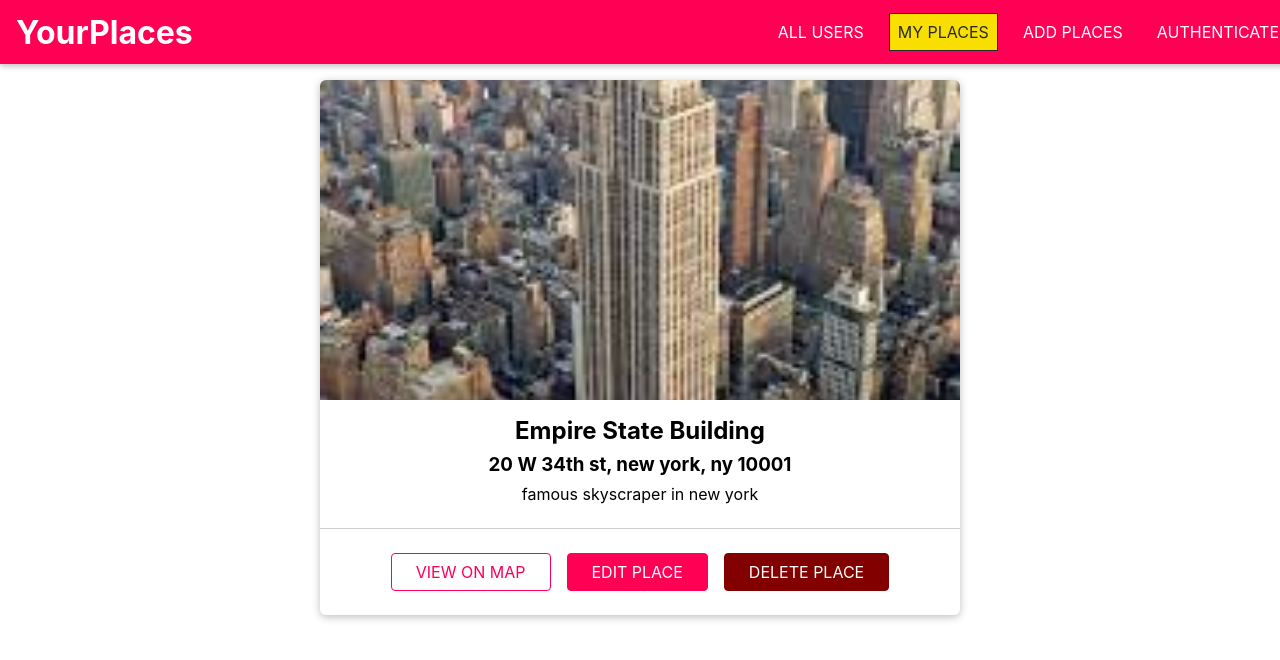
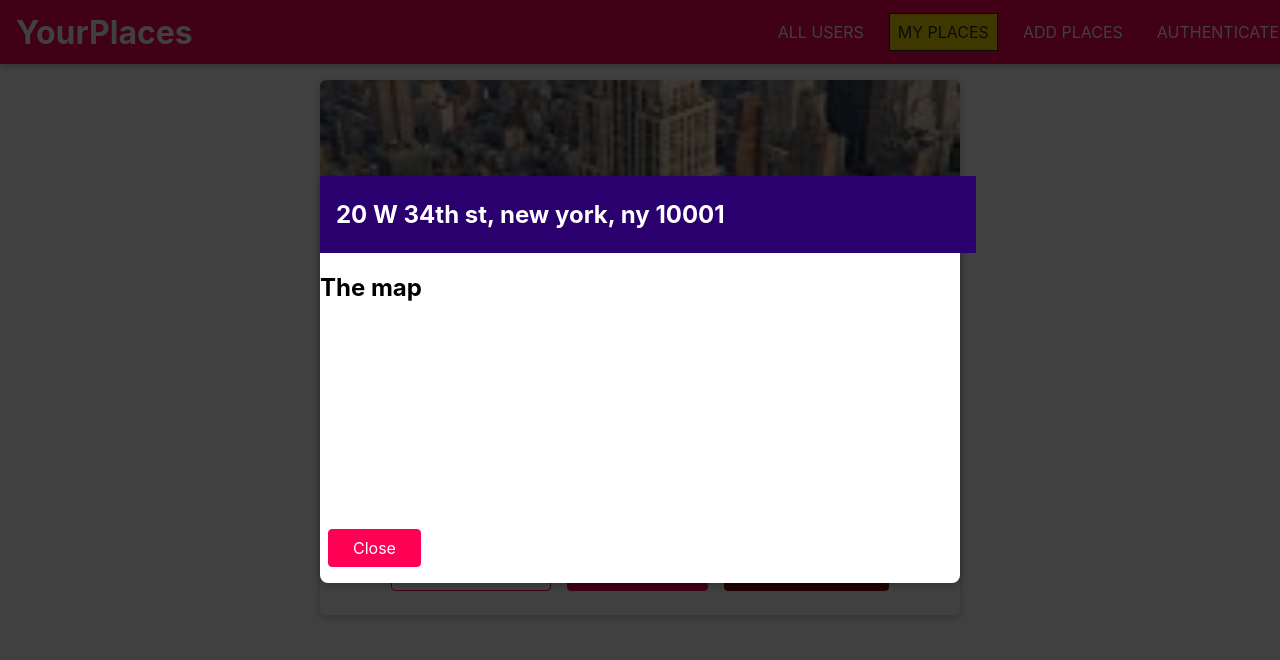
Before and after one commit to ihaddy/MERN-map-app, a React (Create React App) app: page /u1/places in a window 1280 px wide. Both pictures are taken after a click on the button "VIEW ON MAP". Shown: the top 660 px of the page. Built offline with nearby package versions, Linux system fonts and the light colour scheme.

Commit message:
add modal component with styling and animations

```diff
--- a/public/index.html
+++ b/public/index.html
@@ -29,6 +29,7 @@
   <body>
     <noscript>You need to enable JavaScript to run this app.</noscript>
     <div id="backdrop-hook"></div>
+    <div id="modal-hook"></div>
     <div id="drawer-hook"></div>
     <div id="root"></div>
     <!--
--- a/src/places/components/PlaceItem.css
+++ b/src/places/components/PlaceItem.css
@@ -47,7 +47,10 @@
 .place-item__actions a {
   margin: 0.5rem;
 }
-
+.map-container {
+  height: 15rem;
+  width: 100%
+}
 @media (min-width: 768px) {
   .place-item__image {
     height: 20rem;
--- a/src/places/components/PlaceItem.js
+++ b/src/places/components/PlaceItem.js
@@ -1,11 +1,29 @@
-import React from "react";
+import React, {useState} from "react";
 import Card from "../../shared/components/UIElements/Card";
 import Button from "../../shared/components/FormElements/Button";
+import Modal from "../../shared/components/UIElements/Modal";
 import "./PlaceItem.css";
 
 
+
 export default function PlaceItem(props) {
+    const [showMap, setShowMap] = useState(false)
+    const openMapHandler = () => setShowMap(true)
+    const closeMapHandler = () => setShowMap(false)
   return (
+    <React.Fragment>
+      <Modal
+        show={showMap}
+        onCancel={closeMapHandler}
+        header={props.address}
+        contentClass="place-item__modal-content"
+        footerClass="place-item__modal-actions"
+        footer={<Button onClick={closeMapHandler}>Close</Button>}
+      >
+          <div className="map-container">
+              <h2>The map</h2>
+          </div>
+      </Modal>
       <li className="place-item">
         <Card className="place-item__content">
           <div className="place-item__image">
@@ -17,11 +35,12 @@
             <p>{props.description}</p>
           </div>
           <div className="place-item__actions">
-          <Button inverse> VIEW ON MAP</Button>
+            <Button inverse onClick={openMapHandler}> VIEW ON MAP</Button>
             <Button to={`/places/${props.id}`}> EDIT PLACE</Button>
             <Button danger> DELETE PLACE</Button>
           </div>
         </Card>
       </li>
+    </React.Fragment>
   );
 }
--- /dev/null
+++ b/src/shared/components/UIElements/Modal.css
@@ -0,0 +1,58 @@
+.modal {
+  z-index: 100;
+  position: fixed;
+  top: 22vh;
+  left: 10%;
+  width: 80%;
+  background: white;
+  box-shadow: 0 2px 8px rgba(0, 0, 0, 0.26);
+  border-radius: 8px;
+}
+
+.modal__header {
+  width: 100%;
+  padding: 1rem 0.5rem;
+  background: #2a006e;
+  color: white;
+}
+
+.modal__header h2 {
+  margin: 0.5rem;
+}
+
+.modal__content {
+  padding: 1rem 0.5rem;
+}
+
+.modal__footer {
+  padding: 1rem 0.5rem;
+}
+
+@media (min-width: 768px) {
+  .modal {
+    left: calc(50% - 20rem);
+    width: 40rem;
+  }
+}
+
+.modal-enter {
+  transform: translateY(-10rem);
+  opacity: 0;
+}
+
+.modal-enter-active {
+  transform: translateY(0);
+  opacity: 1;
+  transition: all 200ms;
+}
+
+.modal-exit {
+  transform: translateY(0);
+  opacity: 1;
+}
+
+.modal-exit-active {
+  transform: translateY(-10rem);
+  opacity: 0;
+  transition: all 200ms;
+}
--- /dev/null
+++ b/src/shared/components/UIElements/Modal.js
@@ -0,0 +1,42 @@
+import React from 'react'
+import reactDom from 'react-dom'
+import Backdrop from './Backdrop'
+import { CSSTransition } from 'react-transition-group'
+
+import './Modal.css'
+export default function Modal(props) {
+    return (
+        <React.Fragment>
+            {props.show && <Backdrop onClick={props.onCancel}/>}
+            <CSSTransition in={props.show} mountOnEnter unmountOnExit timeout={200} classNames="modal">
+        <ModalOverlay {...props}>
+
+        </ModalOverlay>
+            </CSSTransition>
+        </React.Fragment>
+    )
+}
+
+
+
+function ModalOverlay(props) {
+    const content = (
+        <div className={`modal ${props.classname}`} style={props.style}>
+            <header className={`modal__header ${props.headerClass}`}>
+                <h2 >{props.header}
+                </h2>
+            </header>
+            <form onSubmit={props.onSubmit ? props.onSubmit : (event) => event.preventDefault()}>
+                <div className={`modal__content ${props.contentClass}`}>
+                    {props.children}
+                </div>
+                <footer className={`modal__footer ${props.footer}`}>
+                    {props.footer}
+                </footer>
+            </form>
+        </div>
+    )
+    return (reactDom.createPortal(content, document.getElementById('modal-hook'))
+
+    )
+}
```
Lines whose indentation alone changed are shown as unchanged.
